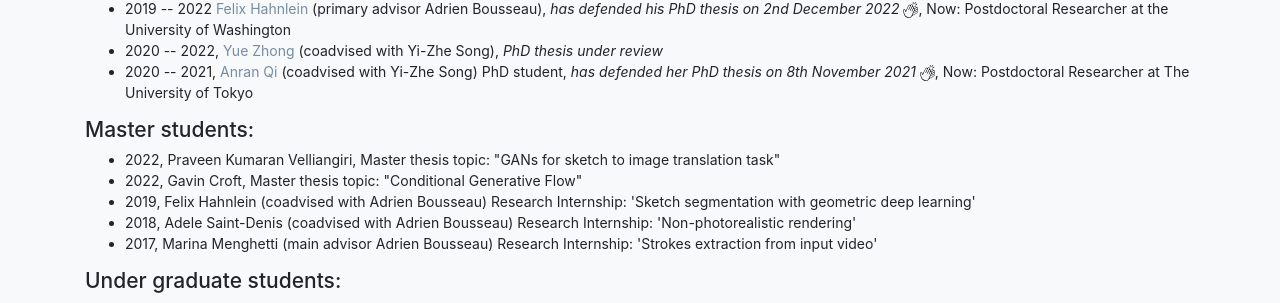
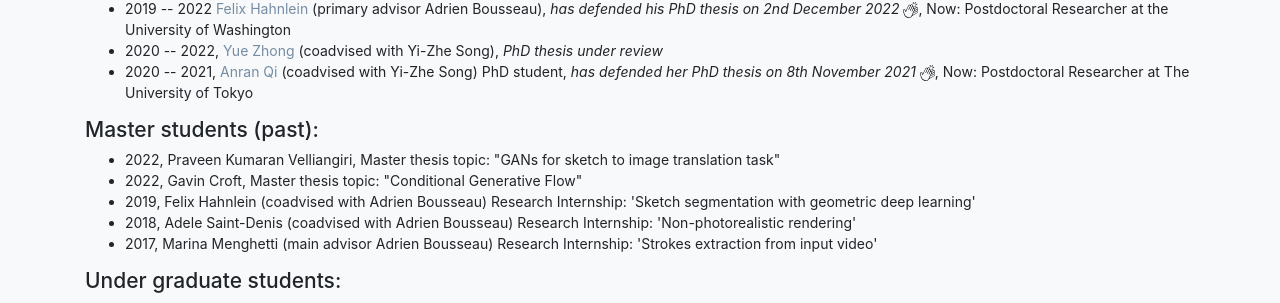
Before and after one commit to ygryadit/ygryadit.github.io, a Jekyll site: the page built from index.md, in a window 1280 px wide and 900 px high, scrolled down 6280 px. Shown: the part 143-446 px from the top of the window. Built offline with Jekyll 4.4.1, drawn with Linux system fonts in a browser that asks for light colours.

Commit message:
clarification

```diff
--- a/index.md
+++ b/index.md
@@ -621,7 +621,7 @@ layout: main
 
 			</ul>
 
-			<h4> Master students: </h4>
+			<h4> Master students (past): </h4>
 			<ul>
 				<li> 2022, Praveen Kumaran Velliangiri,
 					Master thesis topic: "GANs for sketch to image translation task"
```
